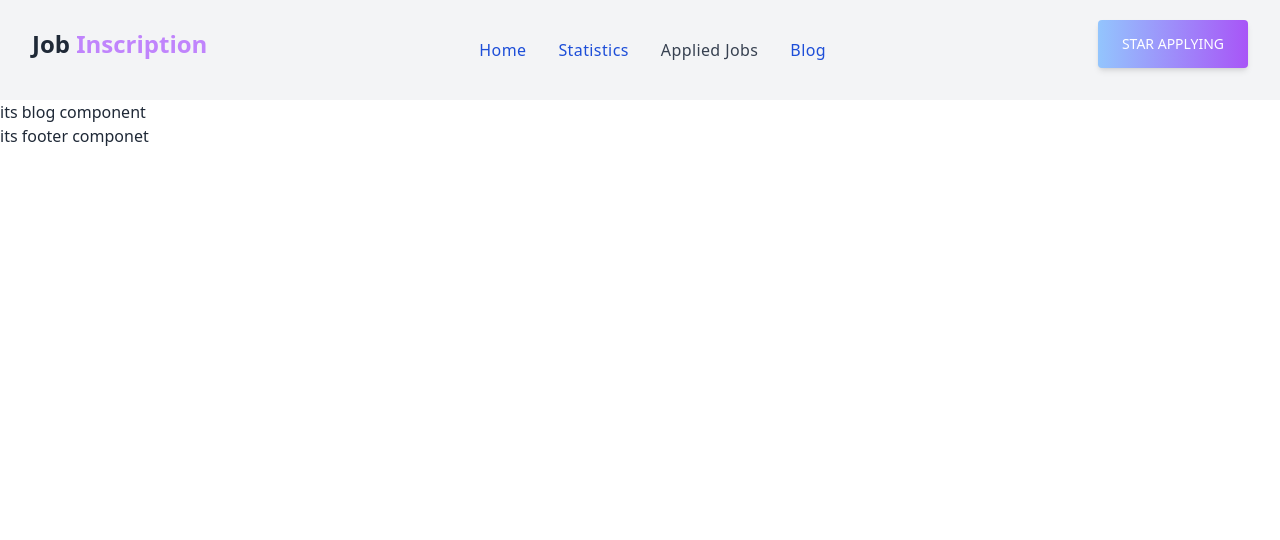
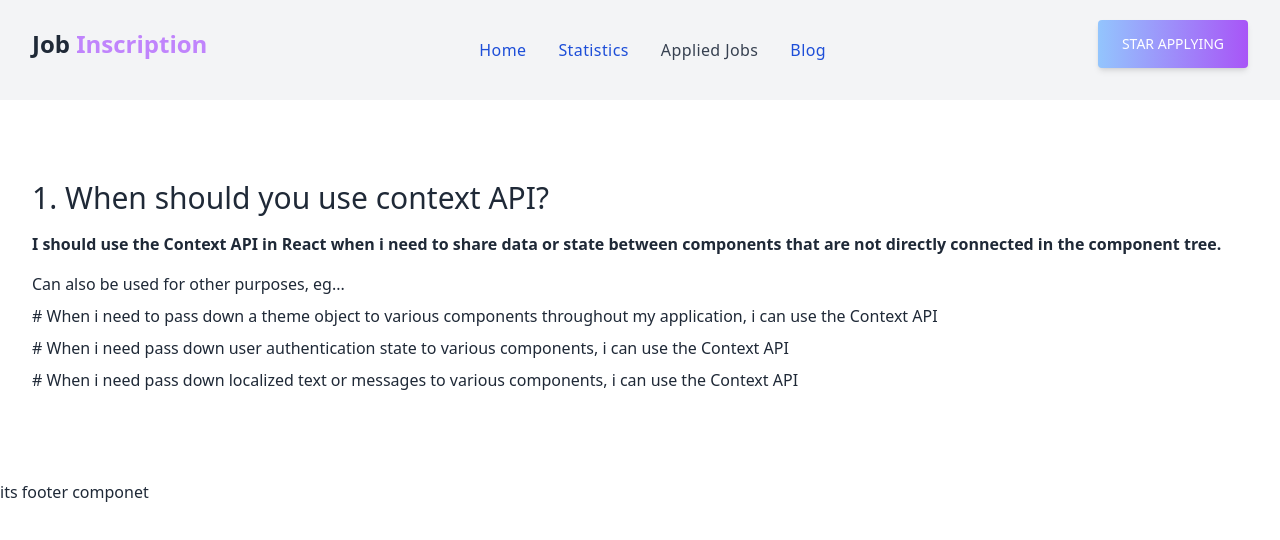
Before and after one commit to Jahidmorol/job-inscription, a React (Vite) app: page /blog in a window 1280 px wide. Shown: the top 540 px of the page. Built offline with nearby package versions, Linux system fonts and the light colour scheme.

Commit message:
answered the question of When should you use context API?

```diff
--- a/src/component/Ajob.jsx
+++ b/src/component/Ajob.jsx
@@ -20,7 +20,9 @@ const Ajob = ({ job }) => {
           <img className="w-28 mx-auto text-center" src={img} alt="" />
         </div>
         <div className="">
-          <h1 className="font-semibold py-3 text-2xl text-gray-700">{jobTitle}</h1>
+          <h1 className="font-semibold py-3 text-2xl text-gray-700">
+            {jobTitle}
+          </h1>
           <h2>{company}</h2>
           <div className="flex pt-4 gap-6">
             <p className="py-1.5 px-4 border rounded-sm  font-semibold  border-blue-400 text-blue-500 ">
@@ -42,11 +44,10 @@ const Ajob = ({ job }) => {
           </div>
         </div>
       </div>
-      <div className="">
-        <Link to={`/job/${id}`}>
-          <button className="btn">View Details</button>
-        </Link>
-      </div>
+
+      <Link to={`/job/${id}`}>
+        <button className="btn">View Details</button>
+      </Link>
     </div>
   );
 };
--- a/src/component/Blog.jsx
+++ b/src/component/Blog.jsx
@@ -2,8 +2,15 @@ import React from 'react';
 
 const Blog = () => {
     return (
-        <div>
-            <p>its blog component</p>
+        <div className='my-container'>
+            <div>
+                <h2 className='text-3xl'>1. When should you use context API?</h2>
+                <h4 className="my-4 font-semibold">I should use the Context API in React when i need to share data or state between components that are not directly connected in the component tree.</h4>
+                <h5 className="mt-3">Can also be used for other purposes, eg...</h5>
+                <p className="my-2"># When i need to pass down a theme object to various components throughout my application, i can use the Context API</p>
+                <p className="my-2"># When i need pass down user authentication state to various components, i can use the Context API</p>
+                <p className="my-2"># When i need pass down localized text or messages to various components, i can use the Context API </p>
+            </div>
         </div>
     );
 };
```
Also changed, not shown: 1 other file (tests, documents, lock files or other folders).
